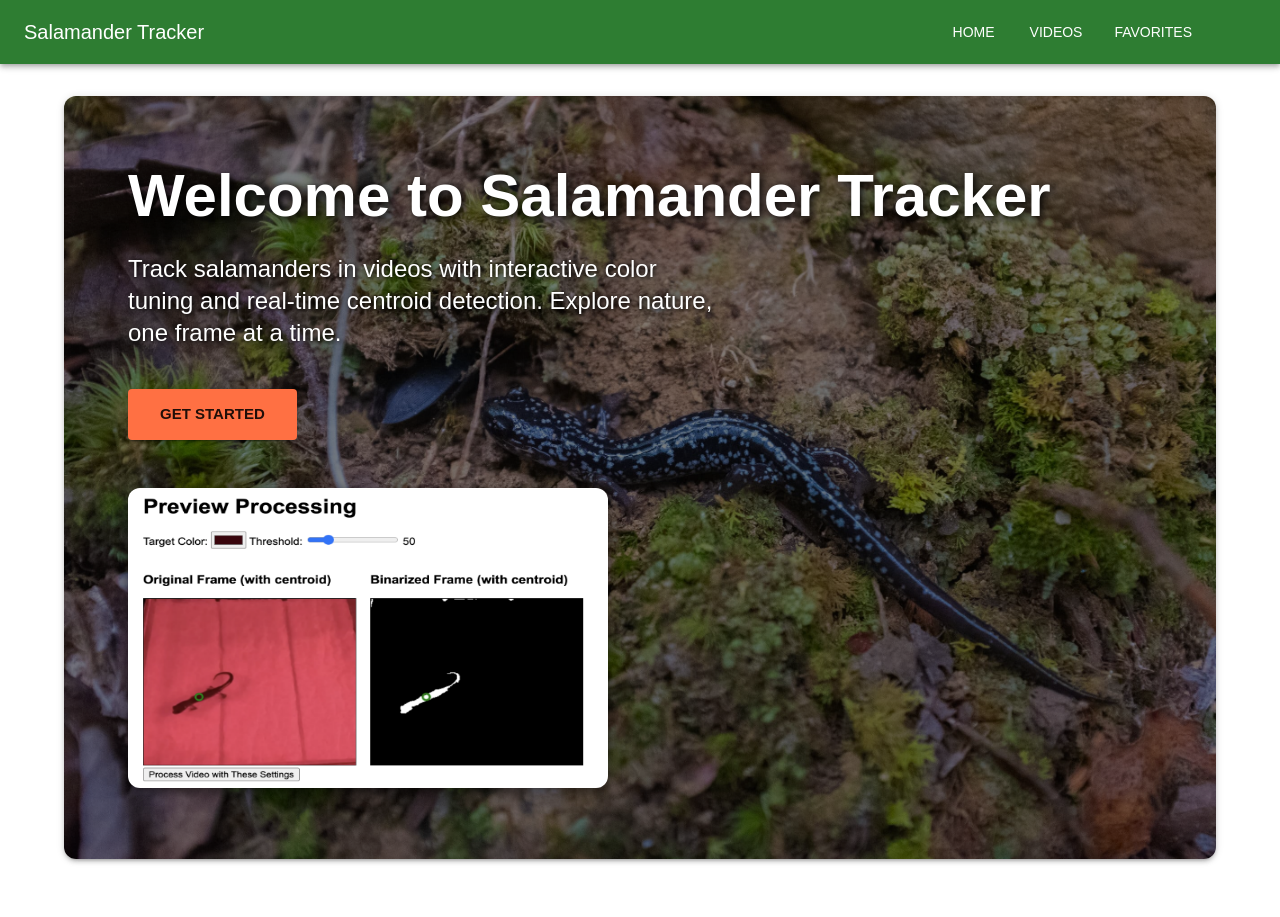
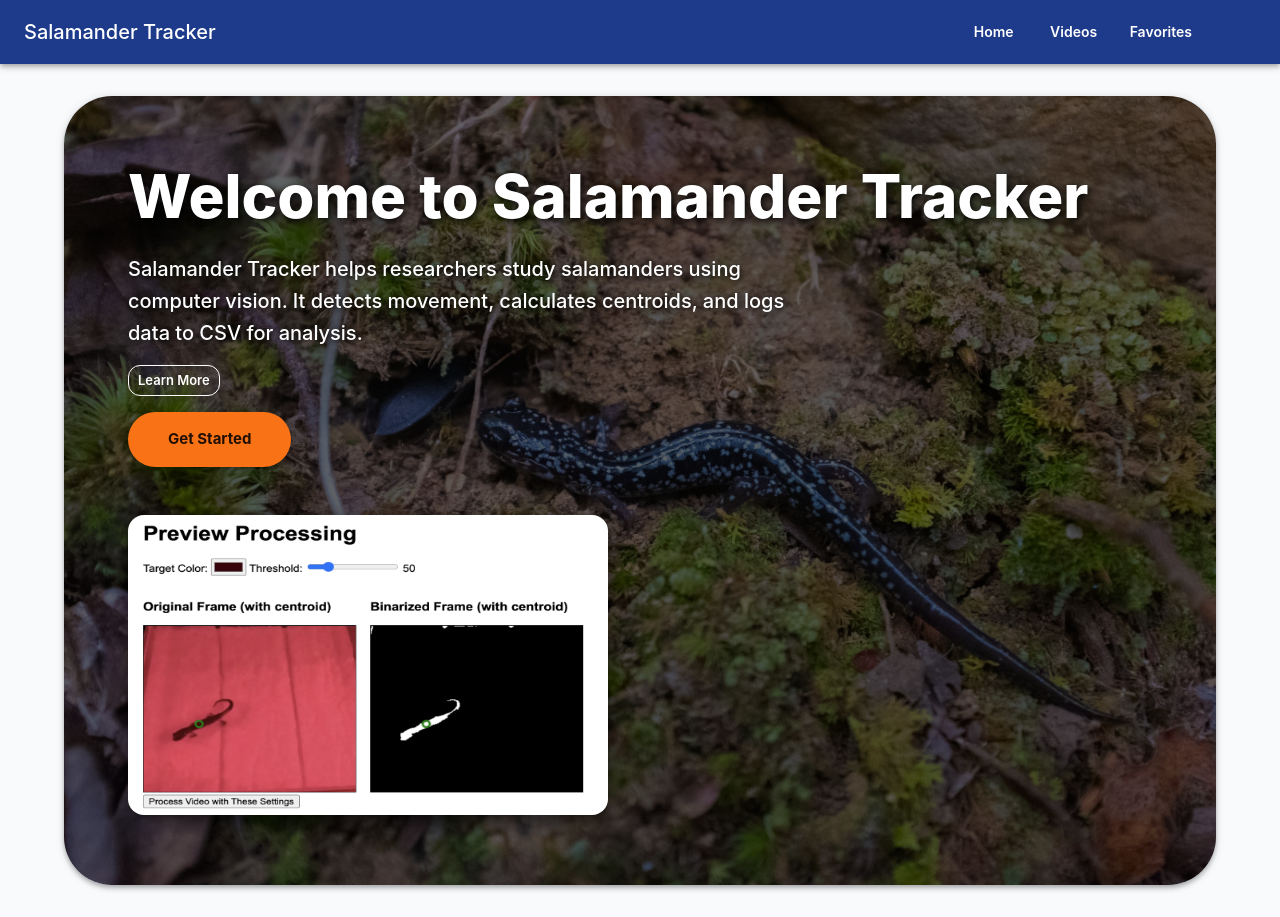
Before and after one commit to alstondsouza1/salamander-tracker, a Next.js app in the folder salamander/: page / in a window 1280 px wide. Before the commit the page ends 891 px from the top, so only its background shows below. Built offline with nearby package versions, Linux system fonts and the light colour scheme; some icons are missing.

Commit message:
made the material UI better

```diff
--- a/salamander/src/app/layout.js
+++ b/salamander/src/app/layout.js
@@ -29,11 +29,34 @@ export default function RootLayout({ children }) {
       createTheme({
         palette: {
           mode,
-          primary: { main: '#2e7d32' },
-          secondary: { main: '#ff7043' },
+          primary: { main: '#1e3a8a' },
+          secondary: { main: '#f97316' },
+          background: {
+            default: mode === 'dark' ? '#0f172a' : '#f8fafc',
+            paper: mode === 'dark' ? '#1e293b' : '#ffffff',
+          },
         },
         typography: {
-          fontFamily: '"Poppins", Arial, sans-serif',
+          fontFamily: '"Inter", "Poppins", sans-serif',
+          button: {
+            textTransform: 'none',
+            fontWeight: 600,
+          },
+        },
+        shape: {
+          borderRadius: 12,
+        },
+        components: {
+          MuiCard: {
+            styleOverrides: {
+              root: {
+                transition: 'transform 0.2s ease',
+                '&:hover': {
+                  transform: 'scale(1.02)',
+                },
+              },
+            },
+          },
         },
       }),
     [mode]
@@ -43,7 +66,6 @@ export default function RootLayout({ children }) {
     <html lang="en">
       <body>
         <FavoritesProvider>
-          {/* 🆕 Wrap layout in context provider */}
           <ThemeProvider theme={theme}>
             <CssBaseline />
             <AppBar position="static">
--- a/salamander/src/app/page.js
+++ b/salamander/src/app/page.js
@@ -1,25 +1,36 @@
-// === src/app/page.js ===
 "use client";
 
-import { Container, Typography, Box, Button, Fade, Zoom } from "@mui/material";
+import { useState } from "react";
+import {
+  Container,
+  Typography,
+  Box,
+  Button,
+  Fade,
+  Zoom,
+  Collapse,
+  Paper,
+} from "@mui/material";
 import Link from "next/link";
 import Image from "next/image";
 
 export default function HomePage() {
+  const [showMore, setShowMore] = useState(false);
+
   return (
     <Fade in timeout={1000}>
       <Box
         sx={{
           position: "relative",
           overflow: "hidden",
-          borderRadius: 3,
+          borderRadius: 4,
           minHeight: "80vh",
           p: { xs: 4, md: 8 },
           display: "flex",
           flexDirection: "column",
           justifyContent: "center",
           alignItems: "flex-start",
-          boxShadow: 3,
+          boxShadow: 4,
           color: "white",
           "::before": {
             content: '""',
@@ -29,8 +40,7 @@ export default function HomePage() {
             backgroundSize: "cover",
             backgroundPosition: "center",
             backgroundRepeat: "no-repeat",
-            backgroundAttachment: "scroll",
-            filter: "brightness(0.5)", // 🔦 Darkens the image
+            filter: "brightness(0.4)",
             zIndex: 0,
           },
           "& > *": {
@@ -42,24 +52,56 @@ export default function HomePage() {
         <Zoom in timeout={1200}>
           <Typography
             variant="h2"
-            fontWeight="bold"
+            fontWeight={800}
             gutterBottom
-            sx={{ textShadow: "2px 2px 8px #000" }}
+            sx={{ textShadow: "2px 2px 10px #000" }}
           >
             Welcome to Salamander Tracker
           </Typography>
         </Zoom>
 
         <Typography
-          variant="h5"
-          gutterBottom
-          sx={{ maxWidth: "600px", textShadow: "1px 1px 4px #000" }}
+          variant="h6"
+          sx={{ maxWidth: "700px", textShadow: "1px 1px 6px #000", mb: 2 }}
         >
-          Track salamanders in videos with interactive color tuning and
-          real-time centroid detection. Explore nature, one frame at a time.
+          Salamander Tracker helps researchers study salamanders using computer
+          vision. It detects movement, calculates centroids, and logs data to
+          CSV for analysis.
         </Typography>
 
-        <Box mt={4}>
+        <Button
+          onClick={() => setShowMore(!showMore)}
+          variant="outlined"
+          size="small"
+          sx={{ mb: 2, color: "white", borderColor: "white" }}
+        >
+          {showMore ? "Hide Details" : "Learn More"}
+        </Button>
+
+        <Collapse in={showMore} timeout="auto" unmountOnExit>
+          <Paper
+            elevation={0}
+            sx={{
+              backgroundColor: "rgba(0,0,0,0.4)",
+              p: 2,
+              maxWidth: "90%",
+              backdropFilter: "blur(4px)",
+              borderRadius: 2,
+              mb: 2,
+            }}
+          >
+            <Typography variant="body1" sx={{ color: "#f1f1f1" }}>
+              Designed in collaboration with researchers at Ohio State
+              University, this tool automates the process of analyzing
+              salamander behavior. By extracting position data frame-by-frame
+              and saving it to CSV files, Salamander Tracker accelerates
+              research into movement patterns, environmental adaptation, and
+              more — all within a visually interactive platform.
+            </Typography>
+          </Paper>
+        </Collapse>
+
+        <Box>
           <Button
             component={Link}
             href="/videos"
@@ -67,15 +109,16 @@ export default function HomePage() {
             color="secondary"
             size="large"
             sx={{
-              px: 4,
-              py: 1.5,
-              fontWeight: "bold",
-              boxShadow: 2,
+              px: 5,
+              py: 1.8,
+              fontWeight: 700,
+              borderRadius: 3,
+              boxShadow: 3,
               ":hover": {
                 backgroundColor: "secondary.dark",
                 transform: "scale(1.05)",
               },
-              transition: "transform 0.3s ease",
+              transition: "all 0.3s ease",
             }}
           >
             Get Started
@@ -89,8 +132,8 @@ export default function HomePage() {
             width={480}
             height={300}
             style={{
-              borderRadius: "12px",
-              boxShadow: "0 4px 12px rgba(0,0,0,0.5)",
+              borderRadius: "16px",
+              boxShadow: "0 6px 18px rgba(0,0,0,0.6)",
             }}
           />
         </Box>
```
Also changed, not shown: salamander/src/app/favorites/page.js (+12 -5 lines), salamander/src/app/preview/[filename]/page.js (+27 -20 lines), salamander/src/app/videos/page.js (+7 -18 lines).
